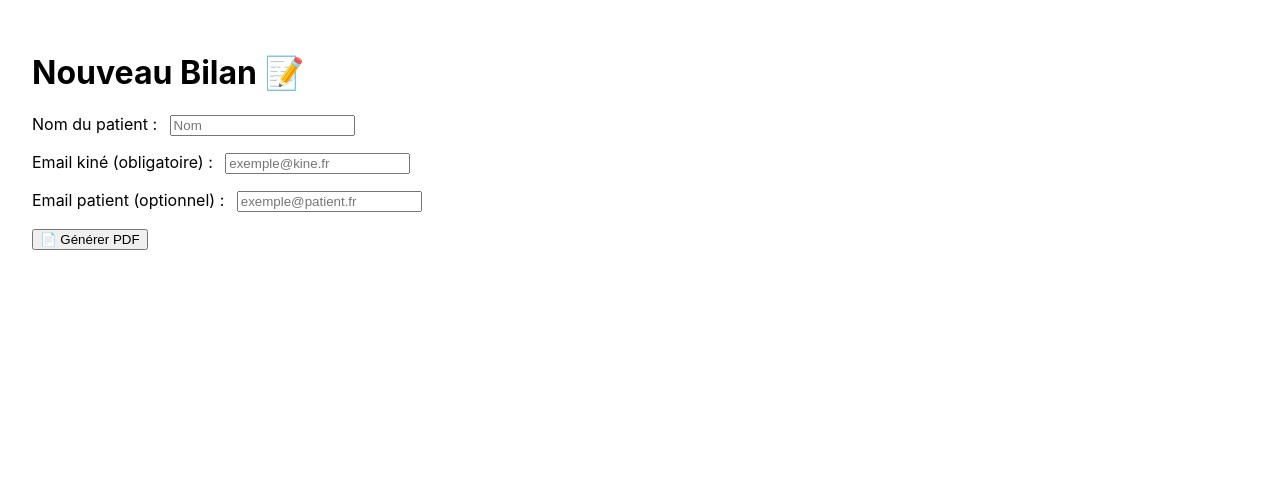
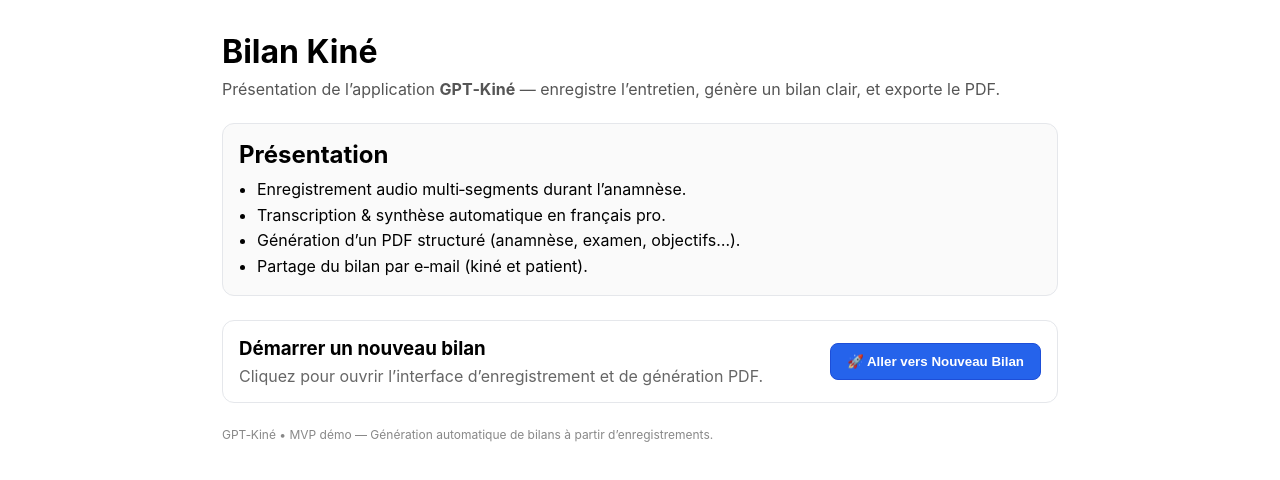
Before and after one commit to kineocastries-oss/kine-mvp, a Next.js app: page / in a window 1280 px wide. Shown: the top 480 px of the page. Built offline with nearby package versions, Linux system fonts and the light colour scheme.

Commit message:
Update page.tsx

```diff
--- a/app/page.tsx
+++ b/app/page.tsx
@@ -1,90 +1,86 @@
 "use client";
 
-import { useState } from "react";
+import Link from "next/link";
 
-export default function NouveauBilanPage() {
-  const [consultationId, setConsultationId] = useState("demo123"); // à remplacer par ton vrai id
-  const [patientName, setPatientName] = useState("");
-  const [emailKine, setEmailKine] = useState("");
-  const [emailPatient, setEmailPatient] = useState("");
-  const [audioPaths, setAudioPaths] = useState<string[]>([]); // ex: ['audio/demo123/seg1.webm']
-  const [loading, setLoading] = useState(false);
-  const [reportUrl, setReportUrl] = useState<string | null>(null);
+export default function Home() {
+  return (
+    <main
+      style={{
+        padding: "2rem",
+        maxWidth: 900,
+        margin: "0 auto",
+        display: "grid",
+        gap: "1.5rem",
+      }}
+    >
+      {/* En-tête */}
+      <header style={{ display: "grid", gap: 8 }}>
+        <h1 style={{ margin: 0, fontSize: 32 }}>Bilan Kiné</h1>
+        <p style={{ margin: 0, color: "#555" }}>
+          Présentation de l’application <strong>GPT‑Kiné</strong> — enregistre l’entretien,
+          génère un bilan clair, et exporte le PDF.
+        </p>
+      </header>
 
-  async function onGeneratePdf() {
-    try {
-      setLoading(true);
-      const res = await fetch("/api/generatePdf", {
-        method: "POST",
-        headers: { "Content-Type": "application/json" },
-        body: JSON.stringify({
-          consultationId,
-          patientName,
-          emailKine,
-          emailPatient: emailPatient || null,
-          audioPaths,
-        }),
-      });
+      {/* Bloc de présentation */}
+      <section
+        style={{
+          border: "1px solid #e5e7eb",
+          borderRadius: 12,
+          padding: 16,
+          background: "#fafafa",
+        }}
+      >
+        <h2 style={{ marginTop: 0, marginBottom: 8 }}>Présentation</h2>
+        <ul style={{ margin: 0, paddingLeft: 18, lineHeight: 1.6 }}>
+          <li>Enregistrement audio multi‑segments durant l’anamnèse.</li>
+          <li>Transcription &amp; synthèse automatique en français pro.</li>
+          <li>Génération d’un PDF structuré (anamnèse, examen, objectifs…).</li>
+          <li>Partage du bilan par e‑mail (kiné et patient).</li>
+        </ul>
+      </section>
 
-      const json = await res.json();
-      if (!res.ok) throw new Error(json.error || "Échec génération");
+      {/* Appel à l’action */}
+      <div
+        style={{
+          display: "flex",
+          alignItems: "center",
+          gap: 12,
+          justifyContent: "space-between",
+          border: "1px solid #e5e7eb",
+          borderRadius: 12,
+          padding: 16,
+        }}
+      >
+        <div>
+          <h3 style={{ margin: "0 0 6px 0" }}>Démarrer un nouveau bilan</h3>
+          <p style={{ margin: 0, color: "#666" }}>
+            Cliquez pour ouvrir l’interface d’enregistrement et de génération PDF.
+          </p>
+        </div>
 
-      setReportUrl(json.url || null);
-      alert("✅ PDF généré avec succès !");
-    } catch (err: any) {
-      alert(err.message || "Erreur inconnue lors de la génération du PDF");
-    } finally {
-      setLoading(false);
-    }
-  }
-
-  return (
-    <main style={{ padding: "2rem" }}>
-      <h1>Nouveau Bilan 📝</h1>
-
-      <div style={{ marginBottom: "1rem" }}>
-        <label>Nom du patient : </label>
-        <input
-          value={patientName}
-          onChange={(e) => setPatientName(e.target.value)}
-          placeholder="Nom"
-          style={{ marginLeft: "0.5rem" }}
-        />
+        <Link href="/nouveau-bilan">
+          <button
+            type="button"
+            style={{
+              padding: "10px 16px",
+              borderRadius: 8,
+              border: "1px solid #1d4ed8",
+              background: "#2563eb",
+              color: "white",
+              cursor: "pointer",
+              fontWeight: 600,
+            }}
+          >
+            🚀 Aller vers Nouveau Bilan
+          </button>
+        </Link>
       </div>
 
-      <div style={{ marginBottom: "1rem" }}>
-        <label>Email kiné (obligatoire) : </label>
-        <input
-          value={emailKine}
-          onChange={(e) => setEmailKine(e.target.value)}
-          placeholder="exemple@kine.fr"
-          style={{ marginLeft: "0.5rem" }}
-        />
-      </div>
-
-      <div style={{ marginBottom: "1rem" }}>
-        <label>Email patient (optionnel) : </label>
-        <input
-          value={emailPatient}
-          onChange={(e) => setEmailPatient(e.target.value)}
-          placeholder="exemple@patient.fr"
-          style={{ marginLeft: "0.5rem" }}
-        />
-      </div>
-
-      {/* Ici tu pourras ajouter ton composant RecorderMulti qui alimente audioPaths */}
-
-      <button onClick={onGeneratePdf} disabled={loading}>
-        {loading ? "⏳ Génération en cours..." : "📄 Générer PDF"}
-      </button>
-
-      {reportUrl && (
-        <p style={{ marginTop: "1rem" }}>
-          <a href={reportUrl} target="_blank" rel="noreferrer">
-            🔗 Télécharger le PDF
-          </a>
-        </p>
-      )}
+      {/* Pied de page mini */}
+      <footer style={{ color: "#888", fontSize: 12 }}>
+        GPT‑Kiné • MVP démo — Génération automatique de bilans à partir d’enregistrements.
+      </footer>
     </main>
   );
 }
```
